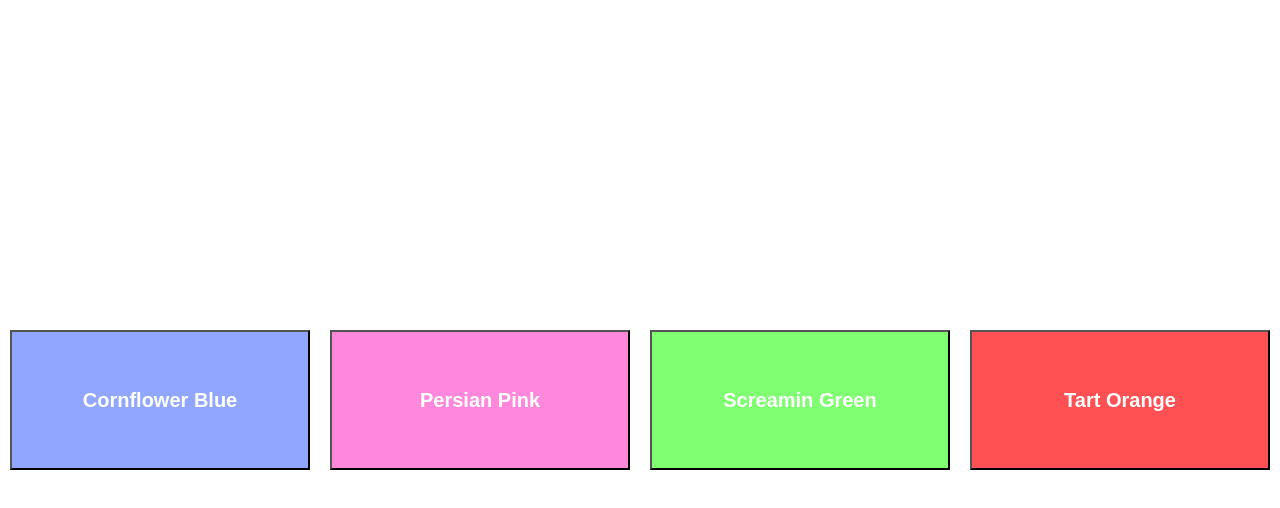
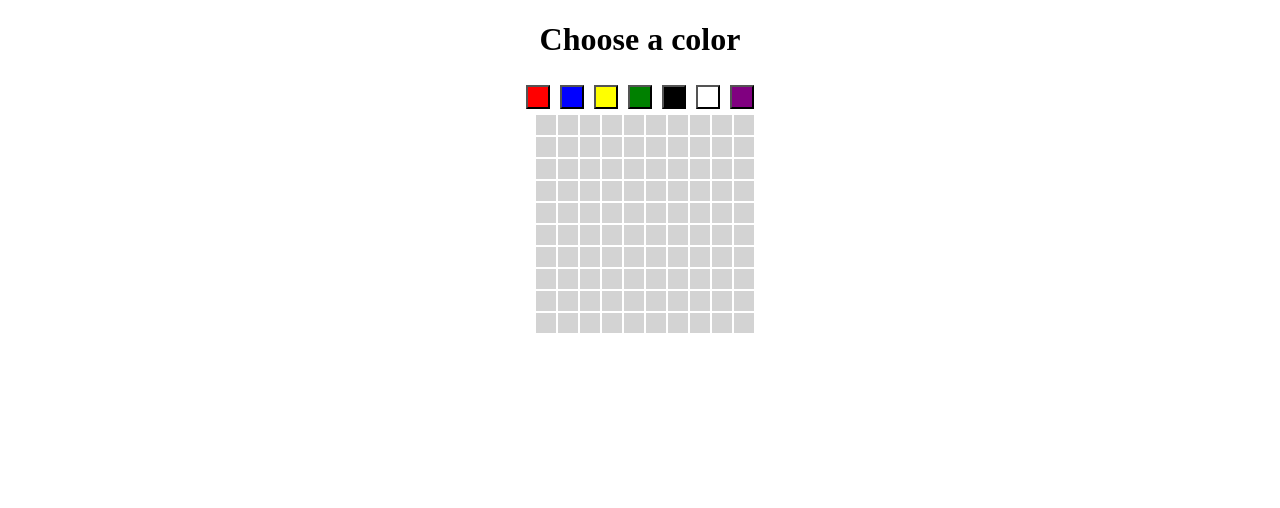
Before and after one commit to soleymaniyasaman/react-challenges, a React app: page / in a window 1280 px wide. Shown: the top 508 px of the page. Built offline with nearby package versions, Linux system fonts and the light colour scheme.

Commit message:
change pixel's color with context state manager

```diff
--- /dev/null
+++ b/src/08-pixel-art/PixelArt.js
@@ -0,0 +1,44 @@
+import React, { createContext, useContext, useState } from 'react'
+
+
+const ColorContext = createContext({
+    color: 'lightGrey',
+    setColor: () => { }
+})
+
+function ColorPicker() {
+    const { setColor } = useContext(ColorContext);
+    const colors = ['red', 'blue', 'yellow', 'green', 'black', 'white', 'purple']
+    return (
+        <div>
+            <h1>Choose a color</h1>
+            {colors.map(color => <button onClick={() => setColor(color)} key={color} style={{ backgroundColor: color }} />)}
+        </div>
+    )
+}
+
+function Pixel() {
+    const { color } = useContext(ColorContext)
+    const [pixelColors, setPixelColors] = useState('lightGrey');
+    return <div onClick={() => setPixelColors(color)} style={{ height: '20px', width: '20px', backgroundColor: pixelColors, margin: '1px' }} />
+}
+
+function Pixels() {
+    const pixels = []
+    for (let i = 0; i < 100; i++) pixels.push(<Pixel key={i} />)
+    return (
+        <div style={{ display: 'grid', gridTemplateColumns: 'repeat(10, 1fr)', width: '210px', margin: '0 auto' }}>
+            {pixels}
+        </div>
+    )
+}
+
+export default function PixelArt() {
+    const [color, setColor] = useState('lightGrey');
+    return (
+        <ColorContext.Provider value={{ color, setColor }}>
+            <ColorPicker />
+            <Pixels />
+        </ColorContext.Provider>
+    )
+}
--- a/src/App.js
+++ b/src/App.js
@@ -6,11 +6,12 @@
 import ScoreKeeper from './05-score-keeper/ScoreKeeper'
 import ToggleWindowEvent from './06-window-event/ToggleWindowEvent'
 import ColorPicker from './07-color-picker/ColorPicker'
+import PixelArt from './08-pixel-art/PixelArt'
 
 function App() {
   return (
     <div className='App'>
-      <ColorPicker />
+      <PixelArt />
     </div>
   )
 }
```
